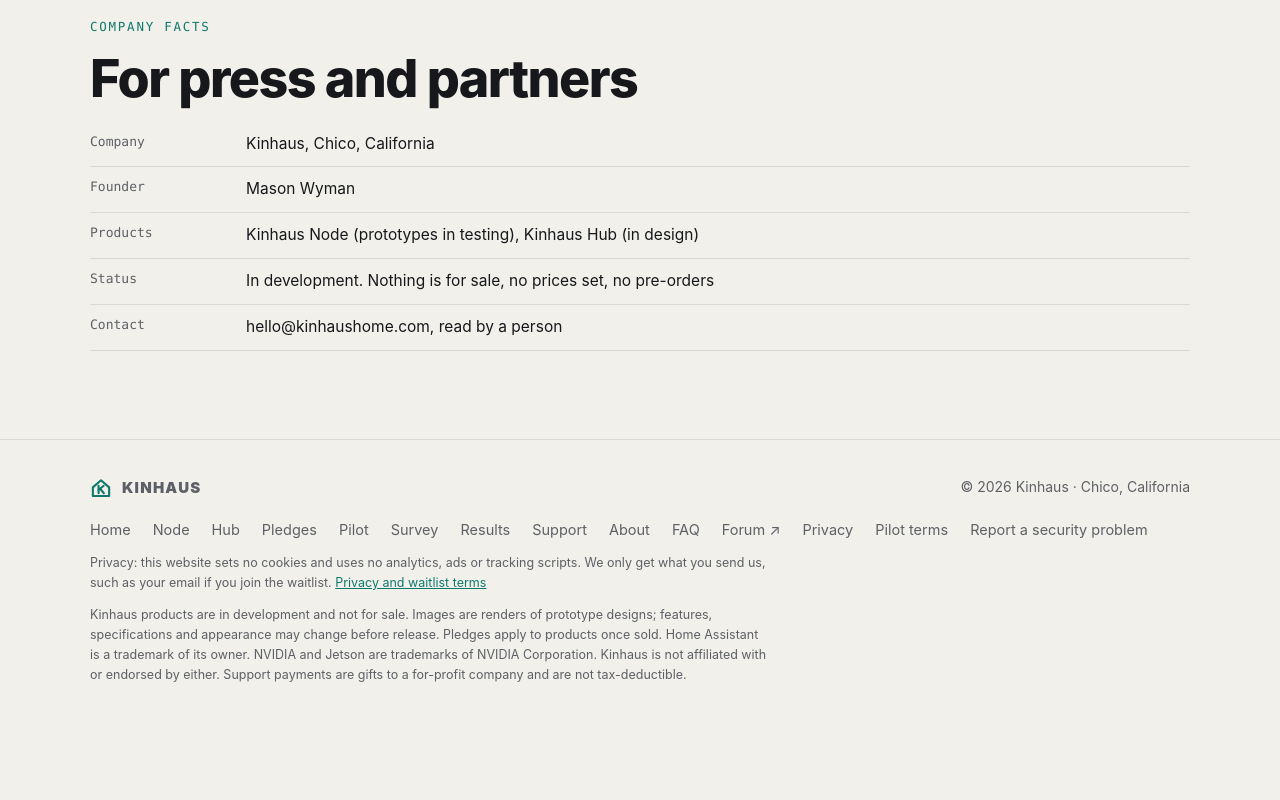
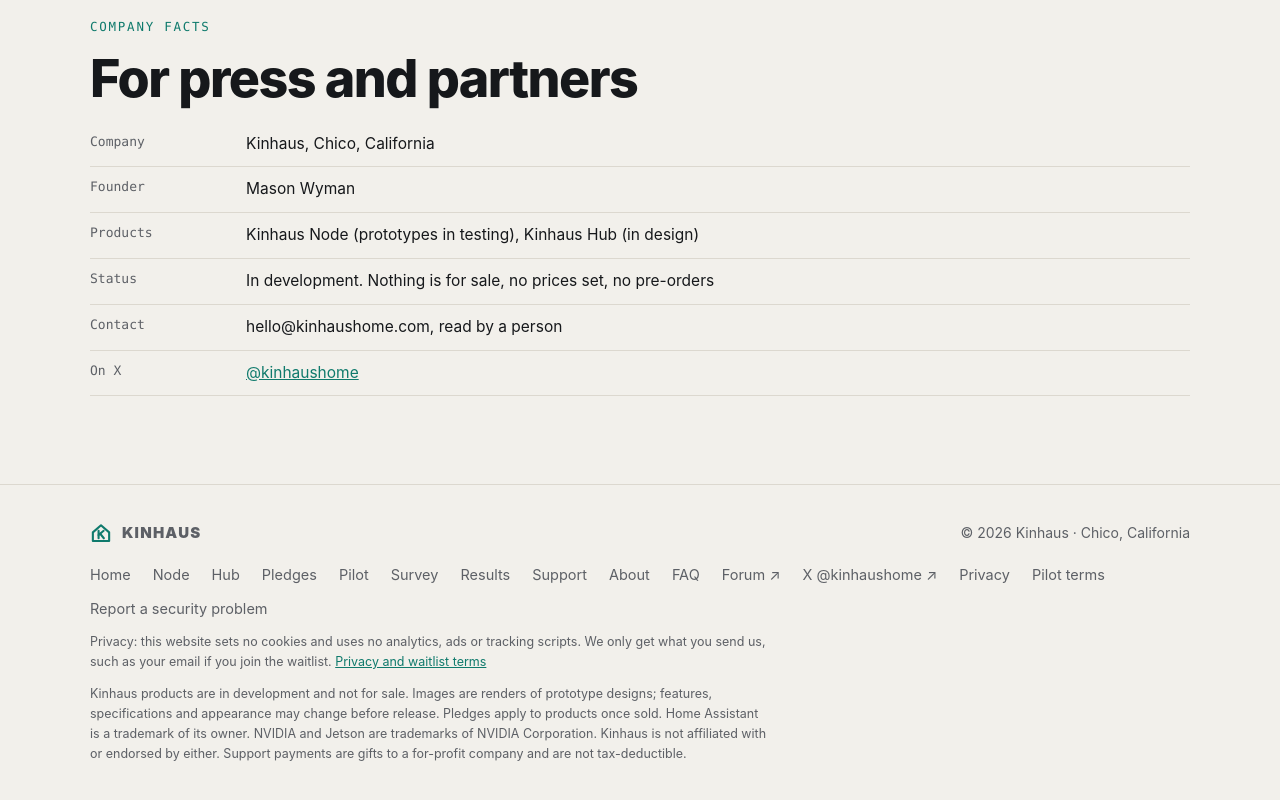
Before and after one commit to AceWood619/kinhaus-site, a plain HTML site: page about.html in a window 1280 px wide. Shown: the part 1660-2460 px from the top of the page. Before the commit the page ends 2393 px from the top, so only its background shows below. Drawn offline with Linux system fonts and the light colour scheme.

Commit message:
[Claude] Add X @kinhaushome link (footer, About facts, Support page)
Co-Authored-By: Claude Opus 5.5 <noreply@anthropic.com>

```diff
--- a/about.html
+++ b/about.html
@@ -68,6 +68,7 @@
         <li><span>Products</span>Kinhaus Node (prototypes in testing), Kinhaus Hub (in design)</li>
         <li><span>Status</span>In development. Nothing is for sale, no prices set, no pre-orders</li>
         <li><span>Contact</span>hello@kinhaushome.com, read by a person</li>
+        <li><span>On X</span><a href="https://x.com/kinhaushome" target="_blank" rel="noopener" style="color:var(--teal)">@kinhaushome</a></li>
       </ul>
     </div>
   </section>
@@ -78,7 +79,7 @@
       <span class="brand"><svg viewBox="0 0 100 100" fill="none" stroke="var(--teal)" stroke-width="9.5" stroke-linecap="round" stroke-linejoin="round" aria-hidden="true" style="width:22px;height:22px"><path d="M13 47 L50 15 L87 47 V86 H13 Z"/><path d="M39 40 V74"/><path d="M39 59 L62 40"/><path d="M46 53 L63 74"/></svg><span style="font-size:15px">KINHAUS</span></span>
       <span>© 2026 Kinhaus · Chico, California</span>
     </div>
-    <nav class="flinks" aria-label="Footer"><a href="index.html">Home</a><a href="node.html">Node</a><a href="hub.html">Hub</a><a href="pledges.html">Pledges</a><a href="pilot.html">Pilot</a><a href="survey.html">Survey</a><a href="results.html">Results</a><a href="support.html">Support</a><a href="about.html">About</a><a href="faq.html">FAQ</a><a href="https://github.com/AceWood619/kinhaus-site/discussions" target="_blank" rel="noopener">Forum ↗</a><a href="privacy.html">Privacy</a><a href="pilot-terms.html">Pilot terms</a><a href="pledges.html#security">Report a security problem</a></nav>
+    <nav class="flinks" aria-label="Footer"><a href="index.html">Home</a><a href="node.html">Node</a><a href="hub.html">Hub</a><a href="pledges.html">Pledges</a><a href="pilot.html">Pilot</a><a href="survey.html">Survey</a><a href="results.html">Results</a><a href="support.html">Support</a><a href="about.html">About</a><a href="faq.html">FAQ</a><a href="https://github.com/AceWood619/kinhaus-site/discussions" target="_blank" rel="noopener">Forum ↗</a><a href="https://x.com/kinhaushome" target="_blank" rel="noopener">X @kinhaushome ↗</a><a href="privacy.html">Privacy</a><a href="pilot-terms.html">Pilot terms</a><a href="pledges.html#security">Report a security problem</a></nav>
     <small>Privacy: this website sets no cookies and uses no analytics, ads or tracking scripts. We only get what you send us, such as your email if you join the waitlist. <a href="privacy.html">Privacy and waitlist terms</a></small>
     <small>Kinhaus products are in development and not for sale. Images are renders of prototype designs; features, specifications and appearance may change before release. Pledges apply to products once sold. Home Assistant is a trademark of its owner. NVIDIA and Jetson are trademarks of NVIDIA Corporation. Kinhaus is not affiliated with or endorsed by either. Support payments are gifts to a for-profit company and are not tax-deductible.</small>
   </div>
--- a/site.js
+++ b/site.js
@@ -4,7 +4,7 @@
   var KINHAUS = {
     waitlistAction: "",   // email-list form endpoint (add its host to form-action in each page's CSP)
     tipUrl: "https://ko-fi.com/kinhaushome", // Ko-fi tip page (set 2026-11-21)
-    socials: [],          // e.g. [{ name: "YouTube", url: "https://..." }]
+    socials: [{ name: "Follow on X: @kinhaushome", url: "https://x.com/kinhaushome" }],
     forumUrl: "https://github.com/AceWood619/kinhaus-site/discussions"
   };
   var $ = function (id) { return document.getElementById(id); };
```
Also changed, not shown: faq.html (+1 -1 lines), hub.html (+1 -1 lines), index.html (+1 -1 lines), node.html (+1 -1 lines), pilot.html (+1 -1 lines), pledges.html (+1 -1 lines), results.html (+1 -1 lines), support.html (+1 -1 lines), survey.html (+1 -1 lines).
